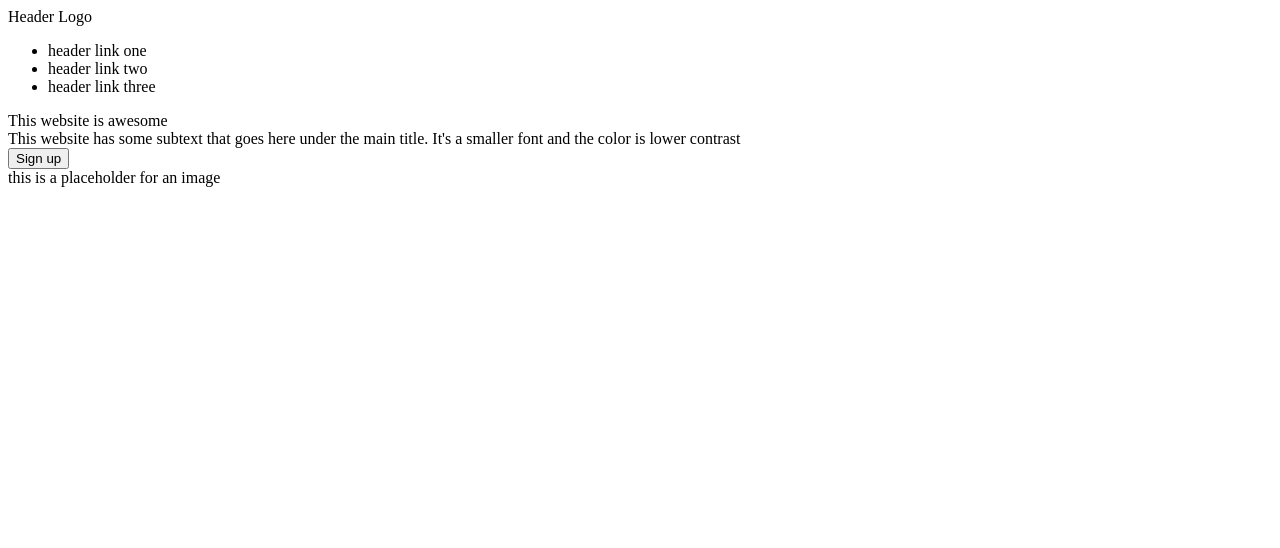
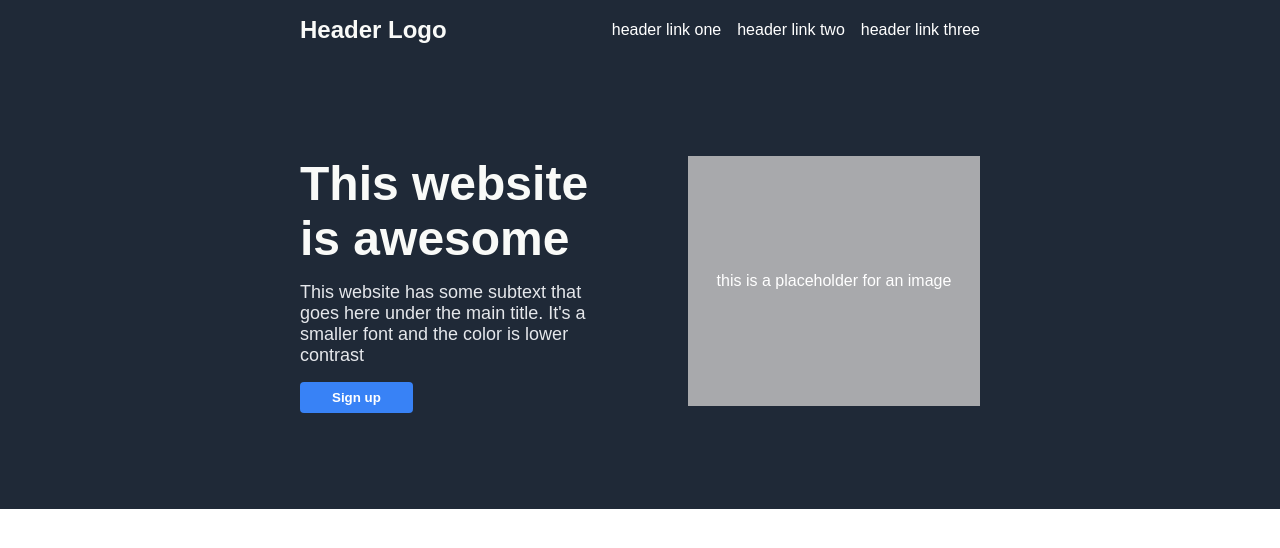
Before and after one commit to samuel-challandes/landing-page, a plain HTML site: page index.html in a window 1280 px wide. Drawn offline with Linux system fonts and the light colour scheme.

Commit message:
Style the header and title section

```diff
--- /dev/null
+++ b/css/style.css
@@ -0,0 +1,79 @@
+body {
+    font-family: Arial, Helvetica, sans-serif;
+    margin: 0;
+}
+
+ul {
+    list-style: none;
+    margin: 0;
+    padding: 0;
+    display: flex;
+    gap: 16px;
+}
+
+a {
+    text-decoration: none;
+    color: white;
+}
+
+.header-container {
+    background-color: #1f2937;
+    color: white;
+    padding: 0 300px 0;
+}
+
+.header {
+    display: flex;
+    align-items: center;
+    justify-content: space-between;
+    padding: 16px 0 16px;
+}
+
+.header-logo {
+    color: #f9faf8;
+    font-size: 24px;
+    font-weight: bold;
+}
+
+.title-container {
+    display: flex;
+    padding: 96px 0 96px;
+    gap: 96px;
+}
+
+.title-text {
+    flex: 1;
+}
+
+.title {
+    font-size: 48px;
+    font-weight: bolder;
+    color:#f9faf8;
+    margin-bottom: 16px;
+}
+
+.title-subtext {
+    font-size: 18px;
+    color: #e5e7eb;
+    margin-bottom: 16px;
+}
+
+.title-image {
+    flex: 1;
+    background-color: #a8a9ac;
+    display: flex;
+    align-items: center;
+    justify-content: center;
+    /* width: 500px; */
+    height: 250px;
+}
+
+.title-sign-up {
+    background-color: #3882f6;
+    color: white;
+    padding: 8px 32px 8px;
+    text-align: center;
+    border: none;
+    font-weight: bold;
+    border-radius: 4px;
+}
--- a/index.html
+++ b/index.html
@@ -1,29 +1,37 @@
 <!DOCTYPE html>
 <html lang="en">
+
 <head>
     <meta charset="UTF-8">
     <title>Landing Page</title>
+    <link rel="stylesheet" href="./css/style.css">
 </head>
+
 <body>
 
     <div class="header-container">
-            <div class="logo-links">
+        <div class="header">
             <div class="header-logo">Header Logo</div>
             <ul>
-                    <li>header link one</li>
-                    <li>header link two</li>
-                    <li>header link three</li>
+                <li><a href="">header link one</a></li>
+                <li><a href="">header link two</a></li>
+                <li><a href="">header link three</a></li>
             </ul>
         </div>
-            <div class="header">
-                <div class="header-title">This website is awesome</div>
-                <div class="header-title-description">This website has some subtext that goes here under the main title. It's a smaller font and the color is lower contrast</div>
-                <button class="header-sign-up">Sign up</button>
-                <div class="header-image">this is a placeholder for an image</div>
+        <div class="title-container">
+            <div class="title-text">
+                <div class="title">This website is awesome</div>
+                <div class="title-subtext">This website has some subtext that goes here under the main title. It's a
+                    smaller
+                    font and the color is lower contrast</div>
+                <button class="title-sign-up">Sign up</button>
+            </div>
+            <div class="title-image">this is a placeholder for an image</div>
         </div>
     </div>
 
-        <div class="information-container">
+    <div class="container">
+        <div class="information">
             <div class="information-title"></div>
 
             <div class="information-image"></div>
@@ -39,8 +47,9 @@
             <div class="information-subtext"></div>
         </div>
 
-        <div class="quotes-container">
+        <div class="quotes"></div>
 
+        <div class="action"></div>
     </div>
 
     <div class="footer-container">
@@ -49,4 +58,5 @@
         </div>
     </div>
 </body>
+
 </html>
```
Lines whose indentation alone changed are shown as unchanged.
